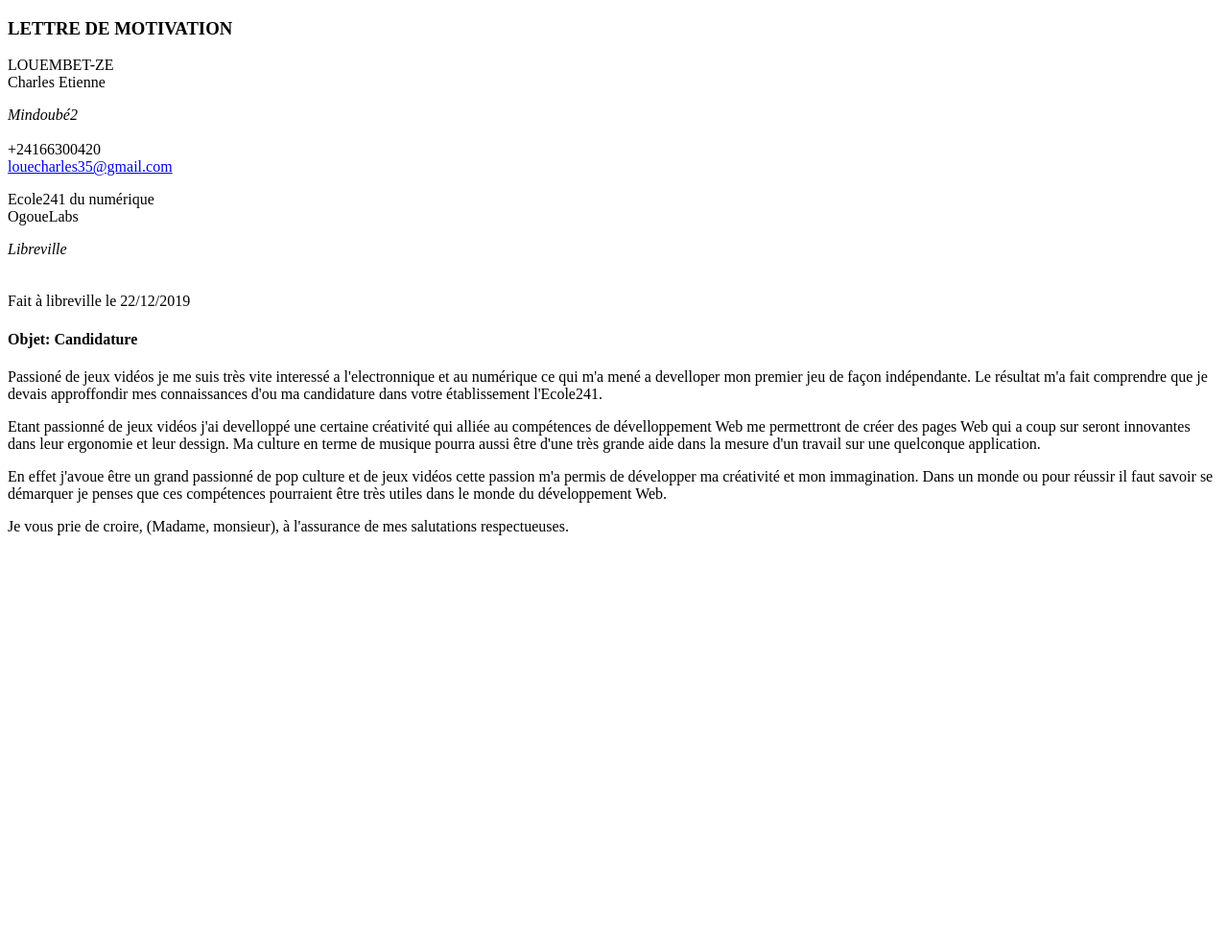
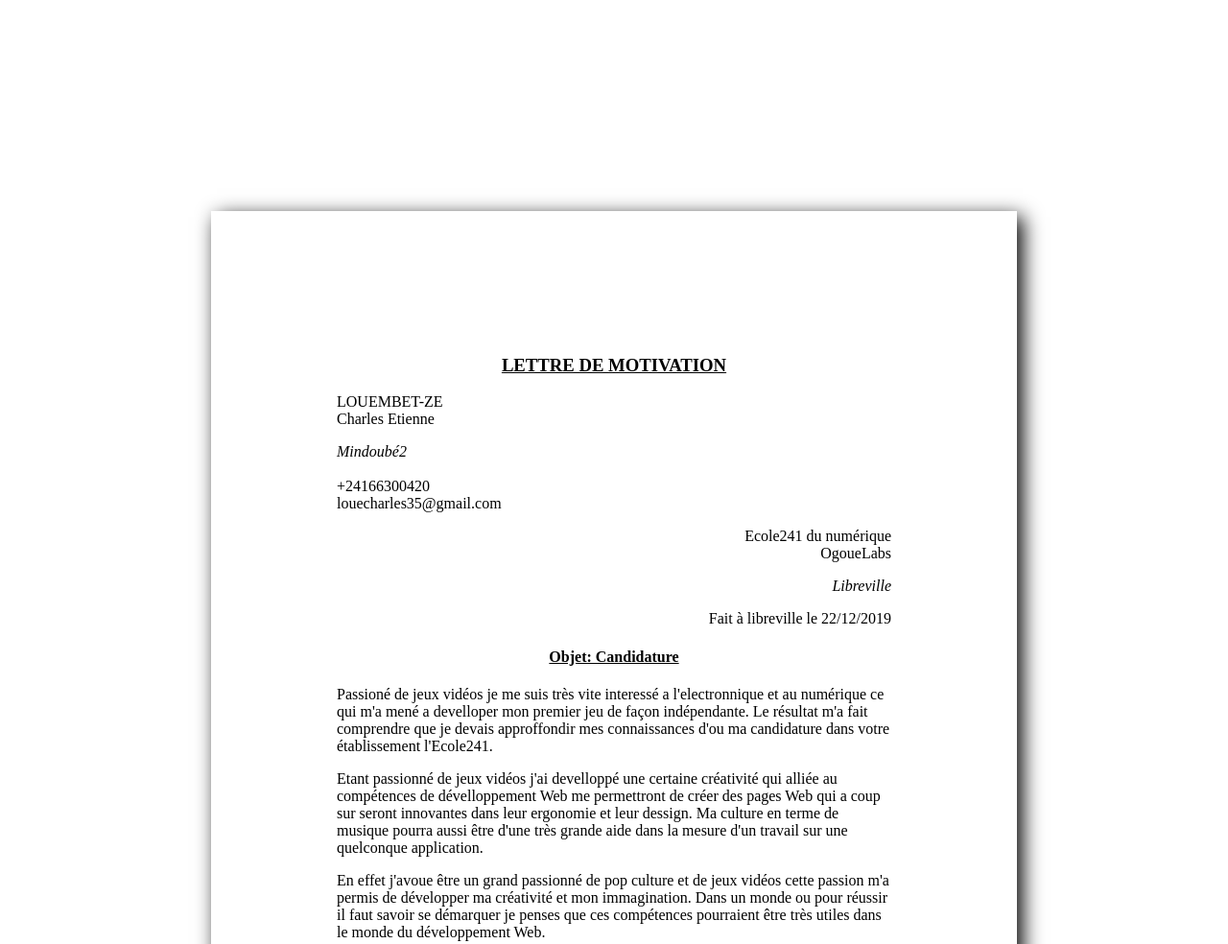
Before and after one commit to OKARLES/lettrons, a plain HTML site: page index.html in a window 1280 px wide. Shown: the top 984 px of the page at 96% size. Before the commit the page ends 800 px from the top, so only its background shows below. Drawn offline with Linux system fonts and the light colour scheme.

Commit message:
ajout du CSS sur le projet site

```diff
--- a/index.html
+++ b/index.html
@@ -4,6 +4,7 @@
     <link rel="shortcut icon" type="image/png" href="zeldaico.png">
   	<meta charset="UTF-8"/>
     <meta name="theme-color" content="#4BFF33">
+    <link rel="stylesheet" href="style.css">
     <title>LETTRA</title>
   </head>
     <body>
@@ -15,10 +16,10 @@
      		+24166300420<br/>
      		<a href="mailto:louecharles35@gmail.com">louecharles35@gmail.com</a>
  		</p>
-            <p>Ecole241 du numérique<br/>
+            <p class="info">Ecole241 du numérique<br/>
      		OgoueLabs<br/>
-     		<address>Libreville</address><br/>
-     		<br/>
+     		<address class="info">Libreville</address></p>
+     		<p class="info">
      		Fait à libreville le 22/12/2019</p></div>
      	</header>
         <h4>Objet: Candidature</h4>
--- /dev/null
+++ b/style.css
@@ -0,0 +1,21 @@
+body {
+	border: 1px solid white;
+	padding: 130px;
+	margin: 220px;
+	box-shadow: 6px 6px 20px black;
+}
+h3 {
+	text-decoration: underline;
+	text-align: center;
+}
+.info {
+	text-align: right;
+}
+h4 {
+	text-decoration: underline;
+	text-align: center;
+}
+a {
+	text-decoration: none;
+	color: #000000;
+}
```
